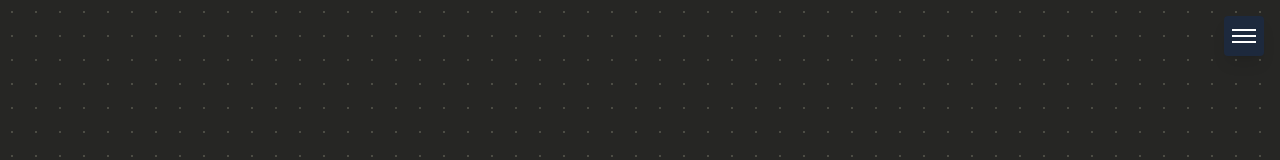
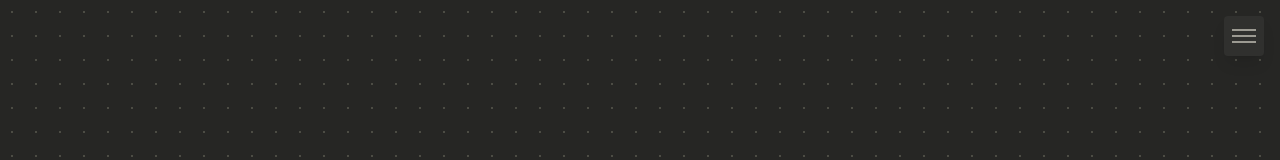
Before and after one commit to ColemanDuPlessie/HackMIT2025, a Vue app in the folder frontend/: page / in a window 1280 px wide. Shown: the top 160 px of the page. Built offline with nearby package versions, Linux system fonts and the light colour scheme.

Commit message:
Changed the burger menu color

```diff
--- a/frontend/src/App.vue
+++ b/frontend/src/App.vue
@@ -69,10 +69,13 @@ function prompt(prompt: string) {
 
     <!-- Hamburger Menu -->
     <div class="fixed top-4 right-4 z-50">
-        <button @click="showMenu = !showMenu" class="flex flex-col justify-center items-center w-10 h-10 bg-slate-800 rounded shadow-lg focus:outline-none">
-            <span class="block w-6 h-0.5 bg-white mb-1 transition-all duration-300" :class="showMenu ? 'rotate-45 translate-y-2' : ''"></span>
-            <span class="block w-6 h-0.5 bg-white mb-1 transition-all duration-300" :class="showMenu ? 'opacity-0' : ''"></span>
-            <span class="block w-6 h-0.5 bg-white transition-all duration-300" :class="showMenu ? '-rotate-45 -translate-y-2' : ''"></span>
+        <button
+            @click="showMenu = !showMenu"
+            class="flex flex-col justify-center items-center w-10 h-10 bg-[var(--color-element)] text-[var(--color-text-alt)] rounded shadow-lg focus:outline-none"
+        >
+            <span class="block w-6 h-0.5 bg-[var(--color-text-alt)] mb-1 transition-all duration-300" :class="showMenu ? 'rotate-45 translate-y-2' : ''"></span>
+            <span class="block w-6 h-0.5 bg-[var(--color-text-alt)] mb-1 transition-all duration-300" :class="showMenu ? 'opacity-0' : ''"></span>
+            <span class="block w-6 h-0.5 bg-[var(--color-text-alt)] transition-all duration-300" :class="showMenu ? '-rotate-45 -translate-y-2' : ''"></span>
         </button>
         <transition name="fade-slide">
             <div v-if="showMenu" class="absolute mt-2 right-0 bg-black text-white rounded shadow-lg min-w-[160px] p-4">
```
